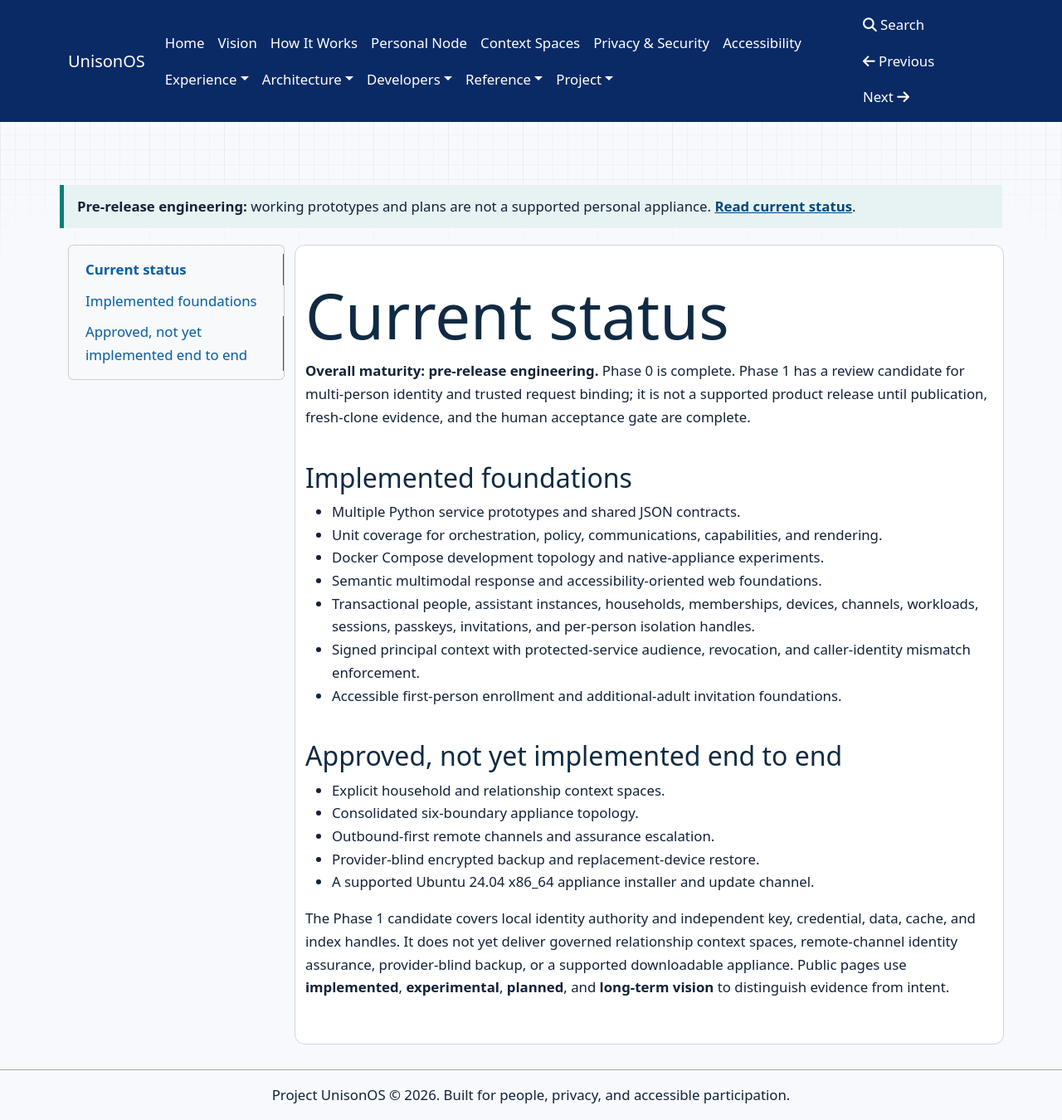
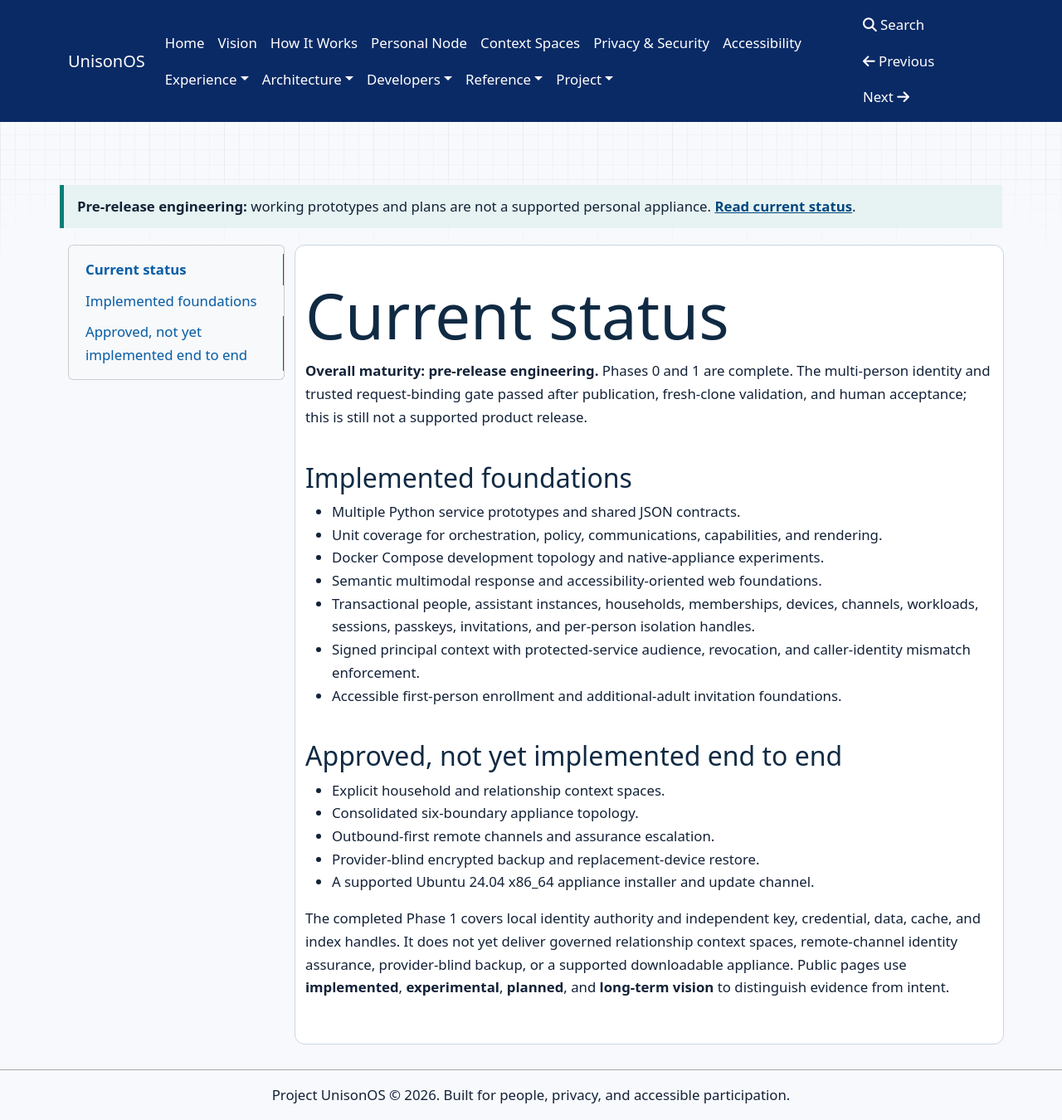
Before and after one commit to project-unisonOS/project-unisonos.github.io, an MkDocs documentation site: the page built from docs/current-status.md, in a window 1280 px wide and 1350 px high. Shown: the whole window at 83% size. Built offline with MkDocs 1.6.1, drawn with Linux system fonts in a browser that asks for light colours; nearby versions of some CDN libraries.

Commit message:
record final phase one gate

```diff
--- a/docs/current-status.md
+++ b/docs/current-status.md
@@ -1,9 +1,9 @@
 # Current status
 
-**Overall maturity: pre-release engineering.** Phase 0 is complete. Phase 1 has a
-review candidate for multi-person identity and trusted request binding; it is not
-a supported product release until publication, fresh-clone evidence, and the
-human acceptance gate are complete.
+**Overall maturity: pre-release engineering.** Phases 0 and 1 are complete. The
+multi-person identity and trusted request-binding gate passed after publication,
+fresh-clone validation, and human acceptance; this is still not a supported
+product release.
 
 ## Implemented foundations
 
@@ -25,7 +25,7 @@ human acceptance gate are complete.
 - Provider-blind encrypted backup and replacement-device restore.
 - A supported Ubuntu 24.04 x86_64 appliance installer and update channel.
 
-The Phase 1 candidate covers local identity authority and independent key,
+The completed Phase 1 covers local identity authority and independent key,
 credential, data, cache, and index handles. It does not yet deliver governed
 relationship context spaces, remote-channel identity assurance, provider-blind
 backup, or a supported downloadable appliance. Public pages use **implemented**,
```
